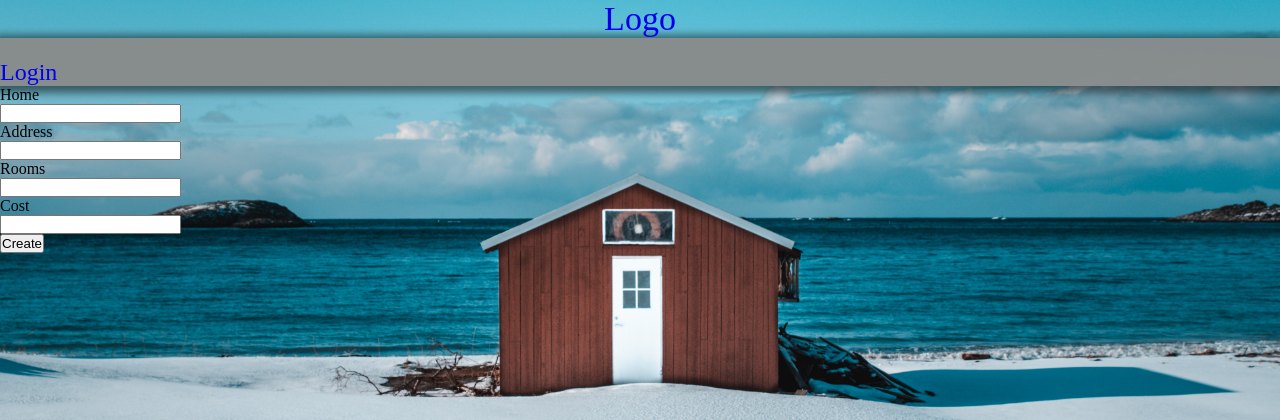
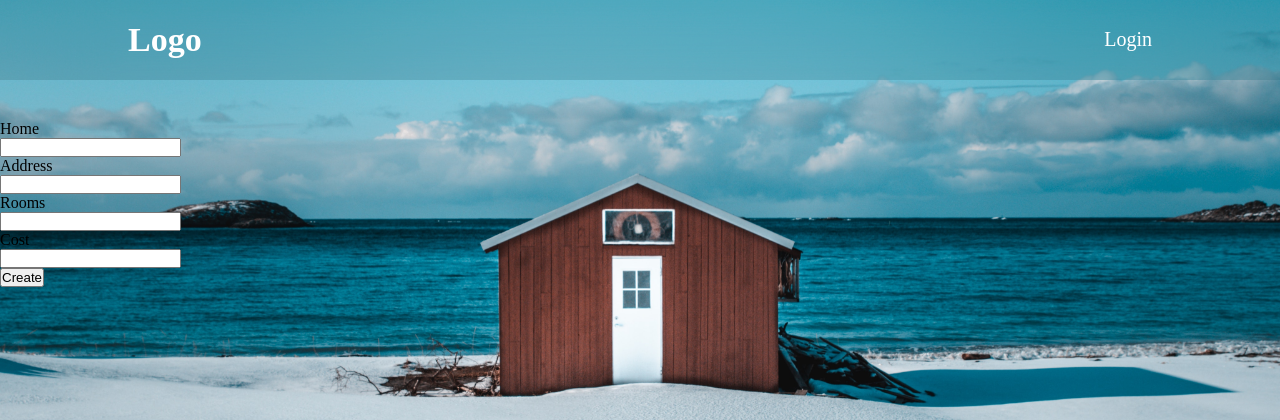
Before and after one commit to benshabbat/NadlanPhp, a PHP site: page /index.php in a window 1280 px wide. Shown: the top 420 px of the page. Run offline with PHP 8.4, Linux system fonts and the light colour scheme.

Commit message:
new style for navbar

```diff
--- a/css/style.css
+++ b/css/style.css
@@ -11,34 +11,32 @@ body{
   background-position: center;
 }
 
-
-
+.header {
+  position: fix;
+  top: 0;
+  left: 0;
+  width: 100%;
+  padding: 1.3rem 10%;
+  margin-bottom: 40px;
+  display: flex;
+  justify-content: space-between;
+  align-items: center;
+  z-index: 100;
+  background: rgba(0, 0, 0, 0.1);
+  backdrop-filter: blur(50px);
+}
 .logo {
   font-size: 34px;
+  font-weight: 700;
+  text-decoration: none;
+  color: white;
 }
-.main-header {
-  position: sticky;
-  top: 0;
-  margin-bottom: 40px;
+.navbar a{
   font-size: 20px;
-  font-weight: 700;
-}
-.navbar {
-  overflow: hidden;
-  background-color: rgba(136, 140, 140, 0.981);
-  -webkit-box-shadow: 0px 2px 8px 5px rgba(0, 0, 0, 0.51);
-  box-shadow: 0px 2px 8px 5px rgba(0, 0, 0, 0.51);
-  height: 48px;
-  justify-content: space-between;
-  display: flex;
-  flex-direction: row;
-  align-items: flex-end;
-  font: bold;
-  top: 0;
-
-}
-a:link {
+  font-weight: 500;
+  color: white;
   text-decoration: none;
+  margin-left: 10px;
 
 }
 
@@ -68,7 +66,7 @@ a:link {
   margin: 6px;
   color: rgb(241, 251, 252);
 }
-.header {
+.form .header {
   font-size: 24px;
   color: white;
   text-align: center;
```
